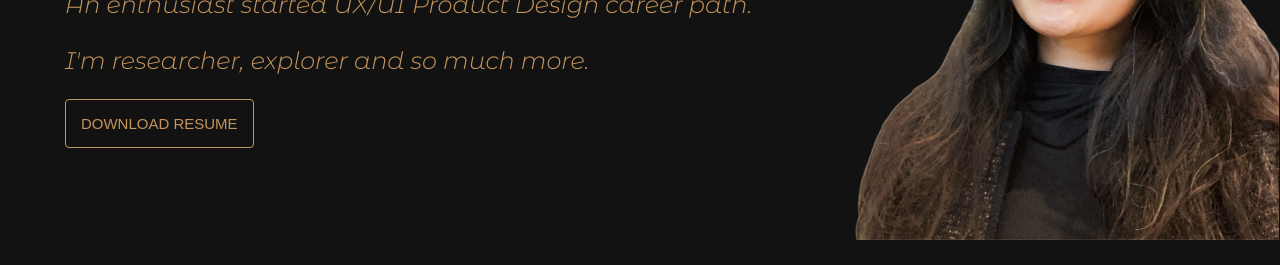
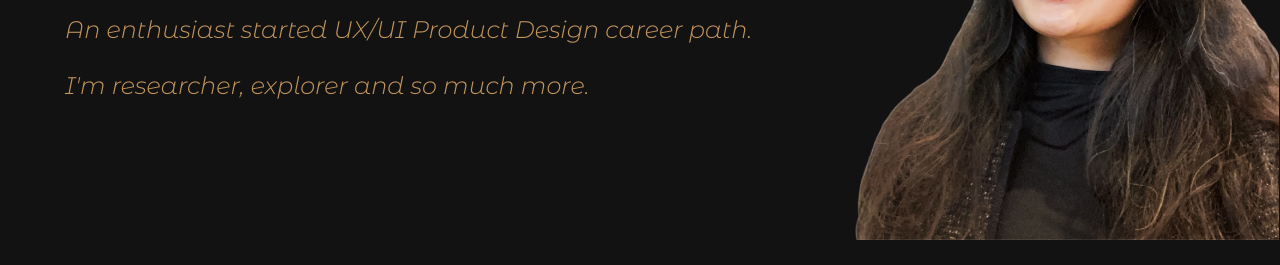
Before and after one commit to AylaAbil/BBA_Portfolio, a plain HTML site: page index.html in a window 1280 px wide. Shown: the part 338-603 px from the top of the page. Drawn offline with Linux system fonts and the light colour scheme.

Commit message:
download resume deleted
xtra button has been deleted

```diff
--- a/index.html
+++ b/index.html
@@ -70,7 +70,7 @@
             </h1>
             <h2 class="hero-container_sub-copy">An enthusiast started UX/UI Product Design career path.</h2>
             <h2 class="hero-container_sub-copy"> I'm researcher, explorer and so much more.</h2>
-            <button onclick="myFunction()" <a href="https://aylaabil.github.io/UX_UI_HW_19/paws.html"></a>DOWNLOAD RESUME</button>
+
         </div>
         <!--Image-->
         <div class="hero-container_img"><img src="images/Hero.png" alt="HeroBB" border="0" z-index="2">
```
